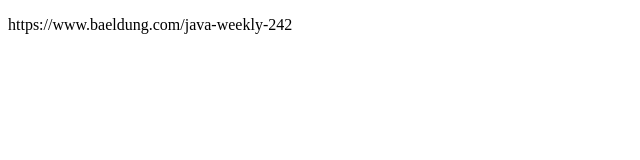
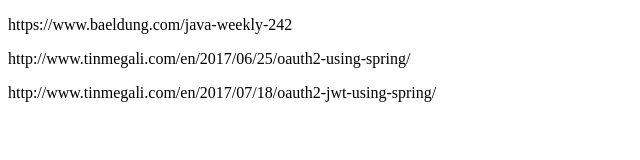
Before and after one commit to tbulubas/tbulubas.github.io, a plain HTML site: page index.html in a window 1280 px wide. Shown: the whole page, without its empty margins (0-640 px from the left). Drawn offline with Linux system fonts and the light colour scheme.

Commit message:
Update index.html

```diff
--- a/index.html
+++ b/index.html
@@ -7,5 +7,7 @@
   </head>
   <body>
     <p>https://www.baeldung.com/java-weekly-242</p>
+    <p>http://www.tinmegali.com/en/2017/06/25/oauth2-using-spring/</p>
+    <p>http://www.tinmegali.com/en/2017/07/18/oauth2-jwt-using-spring/</p>
   </body>
 </html>
```
